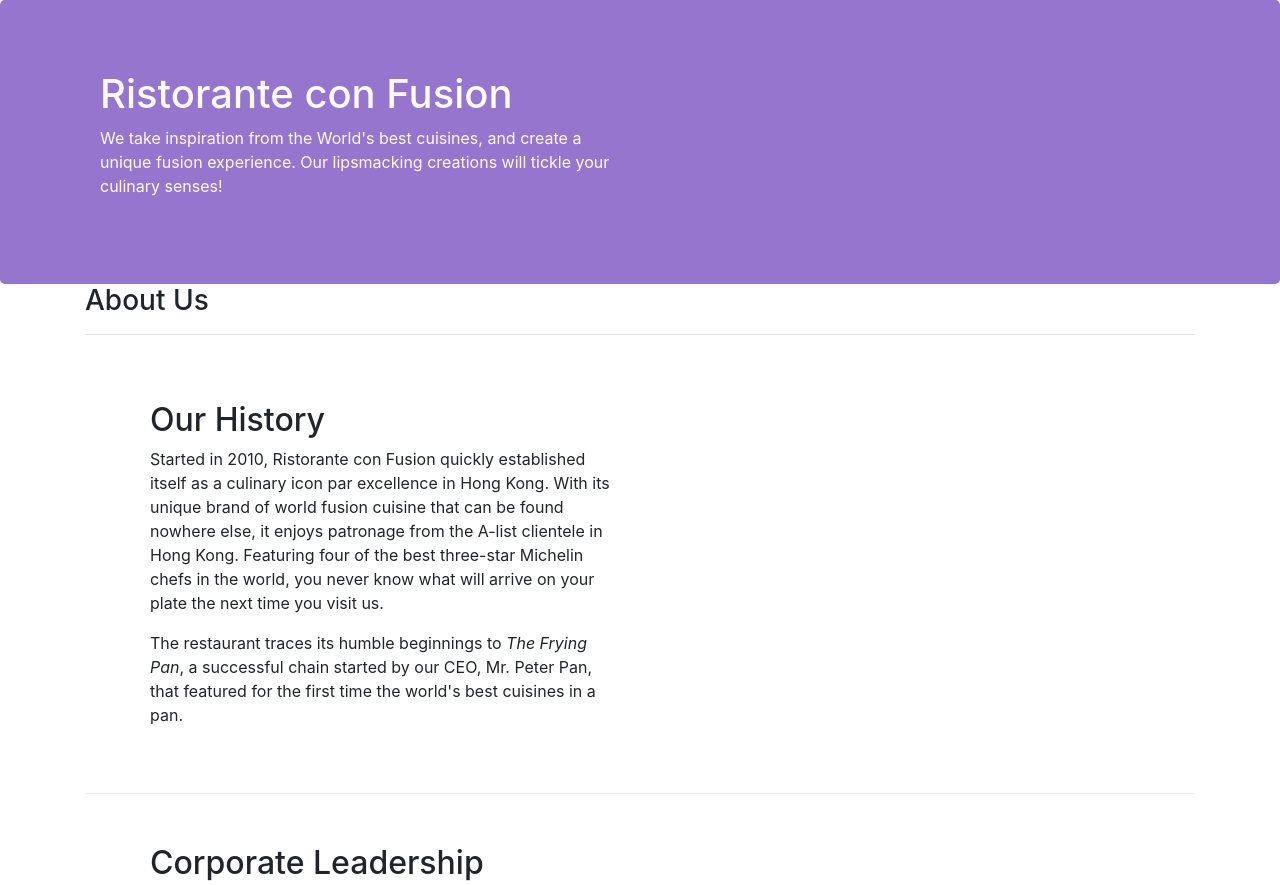
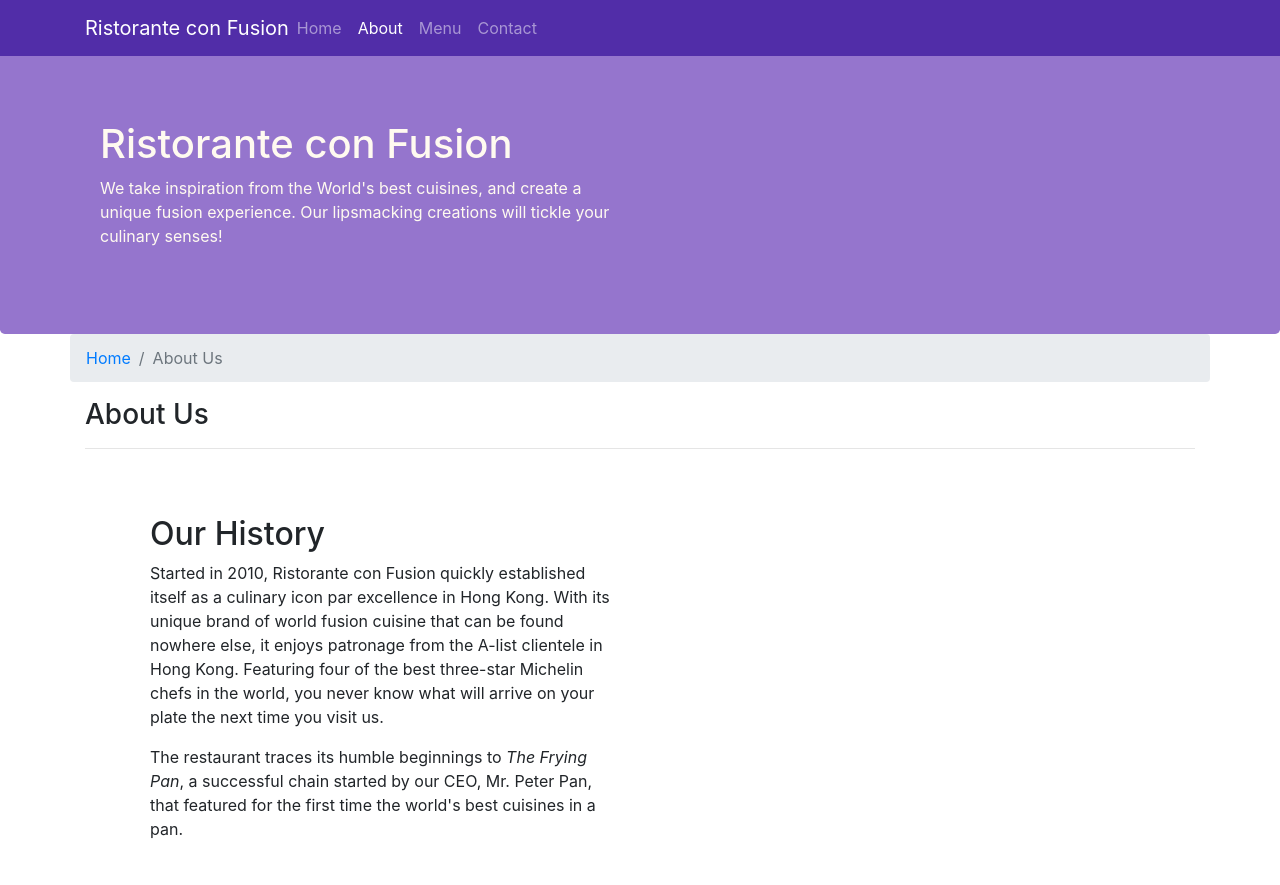
Before and after one commit to Moskaoud/Restaurant, a website: page aboutus.html in a window 1280 px wide. Shown: the top 885 px of the page. Drawn offline with nearby package versions, Linux system fonts and the light colour scheme.

Commit message:
Navbrar and Breadcrumbs

```diff
--- a/CSS/styles.css
+++ b/CSS/styles.css
@@ -24,3 +24,10 @@
     margin: 0px;
     color:black;
 }
+body{
+    padding:50px 0px 0px 0px;
+    z-index: 0;
+}
+.navbar-dark {
+    background-color: #512DA8;
+}
--- a/aboutus.html
+++ b/aboutus.html
@@ -16,6 +16,23 @@
 </head>
 
 <body>
+    <nav class="navbar navbar-dark navbar-expand-sm fixed-top">
+        <div class="container">
+            <button class="navbar-toggler" type="button" data-toggle="collapse" data-target="#Navbar">
+                <span class="navbar-toggler-icon"></span>
+            </button>
+
+            <a href="./index.html" class="navbar-brand mr-auto">Ristorante con Fusion</a>
+            <div class="collapse navbar-collapse" id="Navbar">
+            <ul class="navbar-nav mr-auto">
+                <li class="nav-item"><a href="./index.html" class="nav-link">Home</a></li>
+                <li class="nav-item active"><a href="#" class="nav-link">About</a></li>
+                <li class="nav-item"><a href="#" class="nav-link">Menu</a></li>
+                <li class="nav-item"><a href="#" class="nav-link">Contact</a></li>
+            </ul>
+        </div>
+        </div>
+    </nav>
 
     <header class="jumbotron">
         <div class="container">
@@ -32,6 +49,10 @@
 
     <div class="container">
         <div class="row">
+            <ol class="col-12 breadcrumb">
+                <li class="breadcrumb-item"><a href="./index.html">Home</a></li>
+                <li class="breadcrumb-item active">About Us</li>
+            </ol>
             <div class="col">
                <h3>About Us</h3>
                <hr>
@@ -71,7 +92,7 @@
                 <div class="col-4 offset-1 col-sm-2">
                     <h5>Links</h5>
                     <ul class="list-unstyled">
-                        <li><a href="#">Home</a></li>
+                        <li><a href="./index.html">Home</a></li>
                         <li><a href="#">About</a></li>
                         <li><a href="#">Menu</a></li>
                         <li><a href="#">Contact</a></li>
```
Also changed, not shown: index.html (+17 -1 lines).
